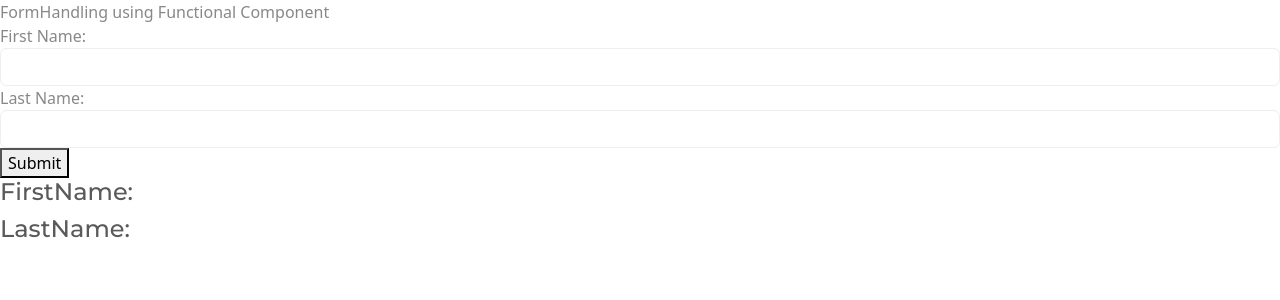
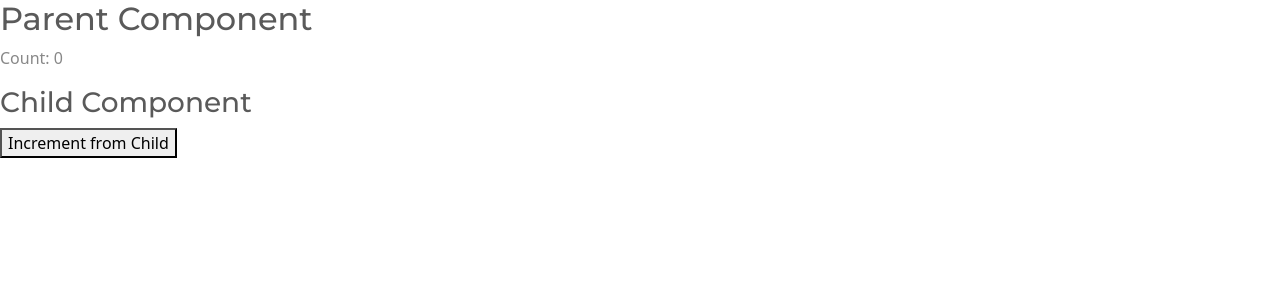
Before and after one commit to kesha2302/React-Folder, a React (Create React App) app: page / in a window 1280 px wide. Shown: the top 300 px of the page. Built offline with nearby package versions, Linux system fonts and the light colour scheme.

Commit message:
Method as a prop

```diff
--- a/src/App.js
+++ b/src/App.js
@@ -27,6 +27,8 @@ import ConditionalRendering from './Components/ConditionalRendering';
 import MultiCarousel from './Components/MultiCarousel';
 import FormHandling from './Components/FormHandling';
 import FormHandling2 from './Components/FormHandling2';
+import CParentcomp from './Components/CParentcomp';
+import FParentcomp from './Components/FParentcomp';
 
 function App() {
   return (
@@ -58,7 +60,10 @@ function App() {
       {/* <MultiCarousel/> */}
 
       {/* <FormHandling/> */}
-      <FormHandling2/>
+      {/* <FormHandling2/> */}
+
+      {/* <CParentcomp/> */}
+      <FParentcomp/>
 
     </div>
   );
--- /dev/null
+++ b/src/Components/CChildcomp.js
@@ -0,0 +1,12 @@
+
+function CChildcomp(props) {
+    return (
+      <div>
+        <button onClick={props.hellohandler}>Welcome Parent</button>
+
+        <button onClick={() =>  props.hellohandler('chil1')}>Welcome Parent2</button>
+      </div>
+    )
+  }
+
+  export default CChildcomp
--- /dev/null
+++ b/src/Components/CParentcomp.js
@@ -0,0 +1,35 @@
+import { Component } from 'react'
+import CChildcomp from './CChildcomp'
+
+export class CParentcomp extends Component {
+
+    constructor(props) {
+      super(props)
+
+      this.state = {
+         parentname : 'Parent'
+      }
+
+      this.helloparent = this.helloparent.bind(this)
+    }
+
+    // helloparent(){
+    //     alert(`Hello ${this.state.parentname}`)
+    // }
+
+    // Passing a parameter when calling the parent method from the childcomp, for this arrow fun. will be used in child component
+    helloparent(childname){
+        alert(`Hello ${this.state.parentname} from ${childname}`)
+    }
+
+  render() {
+    return (
+      <div>
+        {/*we are passing reference to the helloparent method as a prop called hellohandler */}
+        <CChildcomp hellohandler = {this.helloparent}/>
+      </div>
+    )
+  }
+}
+
+export default CParentcomp
--- /dev/null
+++ b/src/Components/FChildcomp.js
@@ -0,0 +1,11 @@
+
+function FChildcomp({ onIncrement }) {
+  return (
+    <div>
+      <h3>Child Component</h3>
+      <button onClick={onIncrement}>Increment from Child</button>
+    </div>
+  )
+}
+
+export default FChildcomp
--- /dev/null
+++ b/src/Components/FParentcomp.js
@@ -0,0 +1,22 @@
+import React, { useState } from 'react';
+import FChildcomp from './FChildcomp';
+
+function FParentcomp() {
+     const [count, setCount] = useState(0);
+
+  const incrementCount = () => {
+    setCount(count + 1);
+  };
+
+  return (
+    <div>
+        <h2>Parent Component</h2>
+      <p>Count: {count}</p>
+
+      {/* Passing method as prop */}
+      <FChildcomp onIncrement={incrementCount} />
+    </div>
+  )
+}
+
+export default FParentcomp
```
